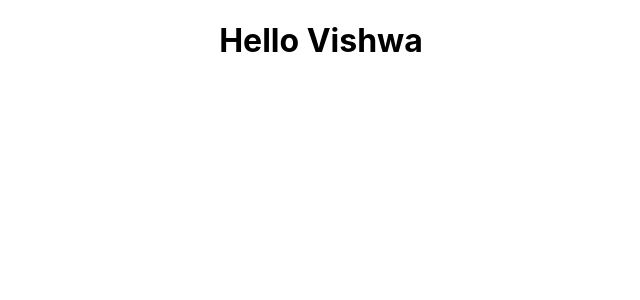
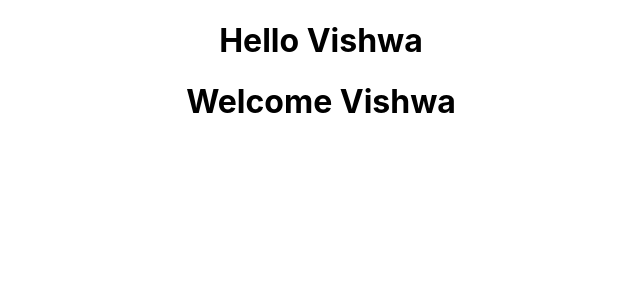
Before and after one commit to VishwanathGT-369/react-hello, a React (Create React App) app: page / in a window 1280 px wide. Shown: the top 300 px of the page, without its empty margins (319-959 px from the left). Built offline with nearby package versions, Linux system fonts and the light colour scheme.

Commit message:
class component

```diff
--- a/src/App.js
+++ b/src/App.js
@@ -2,11 +2,13 @@
 import logo from './logo.svg';
 import './App.css';
 import Greet from './components/Greet';
+import Welcome from './components/Welcome';
 
 function App() {
   return (
     <div className="App">
       <Greet />
+      <Welcome />
     </div>
   );
 }
--- a/src/components/Greet.js
+++ b/src/components/Greet.js
@@ -1,7 +1,8 @@
 import React from 'react';
 
-function Greet() {
-    return <h1>Hello Vishwa</h1>
-}
+//function Greet() {
+//    return <h1>Hello Vishwa</h1>
+//}
 
+const Greet = () => <h1>Hello Vishwa</h1>
 export default Greet;
--- /dev/null
+++ b/src/components/Welcome.js
@@ -0,0 +1,9 @@
+import React, { Component } from 'react';
+
+class Welcome extends Component {
+    render() {
+        return <h1>Welcome Vishwa</h1>
+    }
+}
+
+export default Welcome;
```
